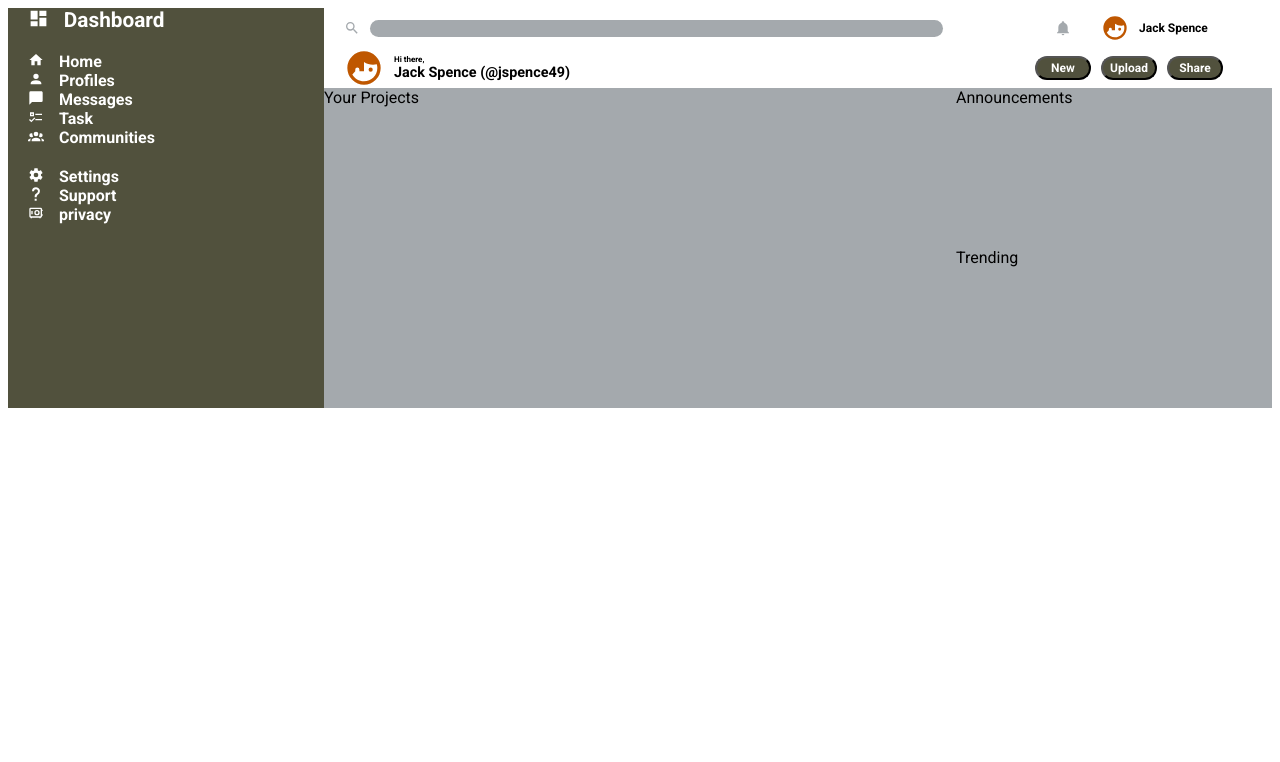
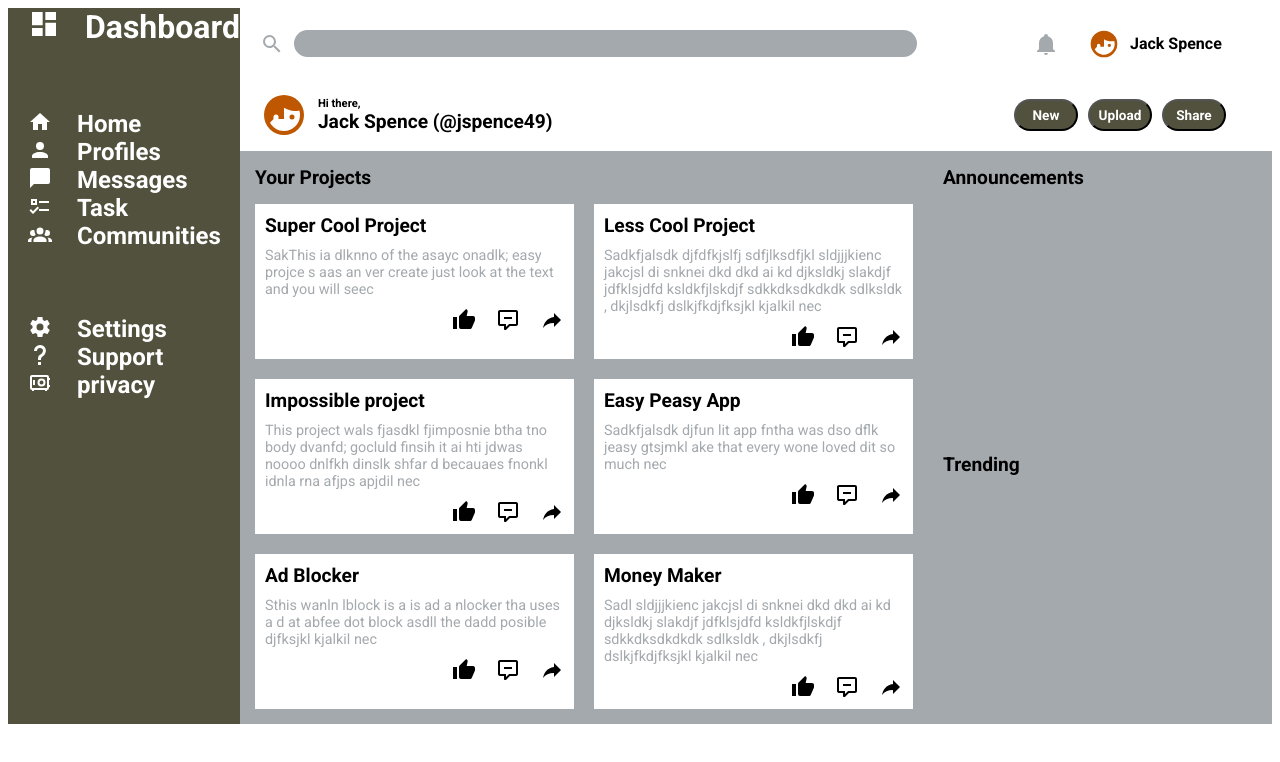
Before and after one commit to Jackspence49/Admin-Dashboard, a plain HTML site: page index.html in a window 1280 px wide. Drawn offline with Linux system fonts and the light colour scheme.

Commit message:
Created the 'Your Project' Section and fixed stylng the rest of the project

```diff
--- a/index.html
+++ b/index.html
@@ -77,9 +77,72 @@
                 <button>Share</button>
             </div>
         </div>
-        <div class="projects">Your Projects</div>
-        <div class="announcements">Announcements</div>
-        <div class="trending">Trending</div>
+        <div class="project">
+            <div class="Titles">Your Projects</div>
+            <div class="allProjects">
+                <div class="projects">
+                    <div class="title">Super Cool Project</div>
+                    <div class="body">SakThis ia dlknno of the asayc onadlk; easy projce s aas an ver create just look at the text and you will seec</div>
+                    <div class="emojis">
+                        <img src="thumb-up.svg" alt="Like">
+                        <img src="comment-minus-outline.svg" alt="Comment">
+                        <img src="share.svg" alt="Share">
+                    </div>
+                </div>
+                <div class="projects">
+                    <div class="title">Less Cool Project</div>
+                    <div class="body">Sadkfjalsdk djfdfkjslfj sdfjlksdfjkl sldjjjkienc jakcjsl di snknei dkd dkd  ai kd djksldkj slakdjf jdfklsjdfd ksldkfjlskdjf sdkkdksdkdkdk sdlksldk , dkjlsdkfj dslkjfkdjfksjkl kjalkil nec</div>
+                    <div class="emojis">
+                        <img src="thumb-up.svg" alt="Like">
+                        <img src="comment-minus-outline.svg" alt="Comment">
+                        <img src="share.svg" alt="Share">
+                    </div>
+                </div>
+                <div class="projects">
+                    <div class="title">Impossible project</div>
+                    <div class="body">This project wals fjasdkl fjimposnie btha tno body dvanfd; gocluld finsih it ai hti jdwas noooo dnlfkh dinslk shfar d becauaes fnonkl idnla rna afjps apjdil nec</div>
+                    <div class="emojis">
+                        <img src="thumb-up.svg" alt="Like">
+                        <img src="comment-minus-outline.svg" alt="Comment">
+                        <img src="share.svg" alt="Share">
+                    </div>
+                </div>
+                <div class="projects">
+                    <div class="title">Easy Peasy App</div>
+                    <div class="body">Sadkfjalsdk djfun lit app fntha was dso dflk jeasy gtsjmkl ake that every wone loved dit so much nec</div>
+                    <div class="emojis">
+                        <img src="thumb-up.svg" alt="Like">
+                        <img src="comment-minus-outline.svg" alt="Comment">
+                        <img src="share.svg" alt="Share">
+                    </div>
+                </div>
+                <div class="projects">
+                    <div class="title">Ad Blocker</div>
+                    <div class="body">Sthis wanln lblock is a is  ad a nlocker tha uses a d at abfee dot block asdll the dadd posible djfksjkl kjalkil nec</div>
+                    <div class="emojis">
+                        <img src="thumb-up.svg" alt="Like">
+                        <img src="comment-minus-outline.svg" alt="Comment">
+                        <img src="share.svg" alt="Share">
+                    </div>
+                </div>
+                <div class="projects">
+                    <div class="title">Money Maker</div>
+                    <div class="body">Sadl sldjjjkienc jakcjsl di snknei dkd dkd  ai kd djksldkj slakdjf jdfklsjdfd ksldkfjlskdjf sdkkdksdkdkdk sdlksldk , dkjlsdkfj dslkjfkdjfksjkl kjalkil nec</div>
+                    <div class="emojis">
+                        <img src="thumb-up.svg" alt="Like">
+                        <img src="comment-minus-outline.svg" alt="Comment">
+                        <img src="share.svg" alt="Share">
+                    </div>
+                </div>
+
+            </div>
+        </div>
+        <div class="announcements">
+            <div class="Titles">Announcements</div>
+        </div>
+        <div class="trending">
+            <div class="Titles">Trending</div>
+        </div>
     </div>
 </body>
 </html>
--- a/style.css
+++ b/style.css
@@ -5,7 +5,7 @@
 
 .container {
     display: grid;
-    grid-template-columns: 1fr 2fr 1fr;
+    grid-template-columns: .6fr 2fr 1fr;
     grid-template-rows: 1fr 2fr 2fr;
 }
 
@@ -14,28 +14,28 @@
     background-color:#51513D;
     color: white;
     grid-area: 1 / 1 / 4 / 2;
-    display: flex;
-    flex-direction: column;
-    gap: 20px;
+    display: grid;
+    grid-template-rows: 1fr 2fr 4fr;
     font-weight: bold;
+    justify-content: center;
 }
 
 .icons{
     display: flex;
-    gap: 15px;
-    font-size: 1rem;
+    gap: 25px;
+    font-size: 1.5rem;
 }
 
 img{
-    height: 1rem;
+    height: 1.5rem;
     padding-left: 20px;
 }
 
 .DashboardHeader{
-    font-size: 1.3rem;
+    font-size: 2rem;
 }
 .dashboardIcon {
-   height: 1.3rem;
+   height: 2rem;
 }
 
 /* Header */
@@ -58,6 +58,7 @@ input{
     background-color: #A4A9AD;
     border-radius: 20px;
     border: 0px;
+    height: 25px;
 }
 
 .buttomRightHeader{
@@ -67,15 +68,15 @@ input{
 }
 
 .profilePic{
-    height: 2.5rem;
+    height: 3rem;
 }
 
 .hi{
-    font-size: .5rem;
+    font-size: .7rem;
 }
 
 .userName {
-    font-size: .9rem;
+    font-size: 1.2rem;
 }
 
 .usergreeting {
@@ -89,12 +90,12 @@ input{
 }
 
 .tinyProfile{
-    height: 1.75rem;
+    height: 2rem;
 }
 
 .name{
     font-weight: bold;
-    font-size: .75rem;
+    font-size: 1rem;
 }
 
 .buttomLeftHeader{
@@ -107,32 +108,64 @@ button{
     background-color: #51513D;
     color: white;
     border-radius: 20px;
-    height: 1.5rem;
-    width: 3.5rem;
+    height: 2rem;
+    width: 4rem;
     font-weight: bold;
-    font-size: .75rem;
+    font-size: .85rem;
 
 
 }
 
-
-.projects {
+/* Your Projects  */
+.project {
     background-color: #A4A9AD;
     grid-area: 2 / 2 / 4 / 3;
 }
+
+.allProjects{
+    display: grid;
+    grid-template-columns: 1fr 1fr;
+    margin: 15px;
+    gap: 20px;
+}
+
+.projects{
+    background-color: white;
+}
+
+.emojis {
+    display: flex;
+    justify-content: flex-end;
+    margin: 10px;
+}
+
+.Titles{
+    font-weight: bold;
+    font-size: 1.2rem;
+    margin: 15px;
+}
+
+.title {
+    font-weight: bold;
+    margin: 10px;
+    font-size: 1.2rem;
+}
+
+.body {
+    font-size: .9rem;
+    color: #A4A9AD;
+    margin: 10px;
+}
+
+/* Announcements */
 
 .announcements {
     background-color: #A4A9AD;
     grid-area: 2 / 3 / 4 / 3;
 }
 
+/* Trending */
 .trending {
     background-color: #A4A9AD;
     grid-area: 3 / 3 / 4 / 4;
 }
-
-.color {
-    color: #A4A9AD;
-    color: #51513D;
-    color: #bf5700
-}
```
Also changed, not shown: comment-minus-outline.svg (added), share.svg (added), thumb-up.svg (added).
